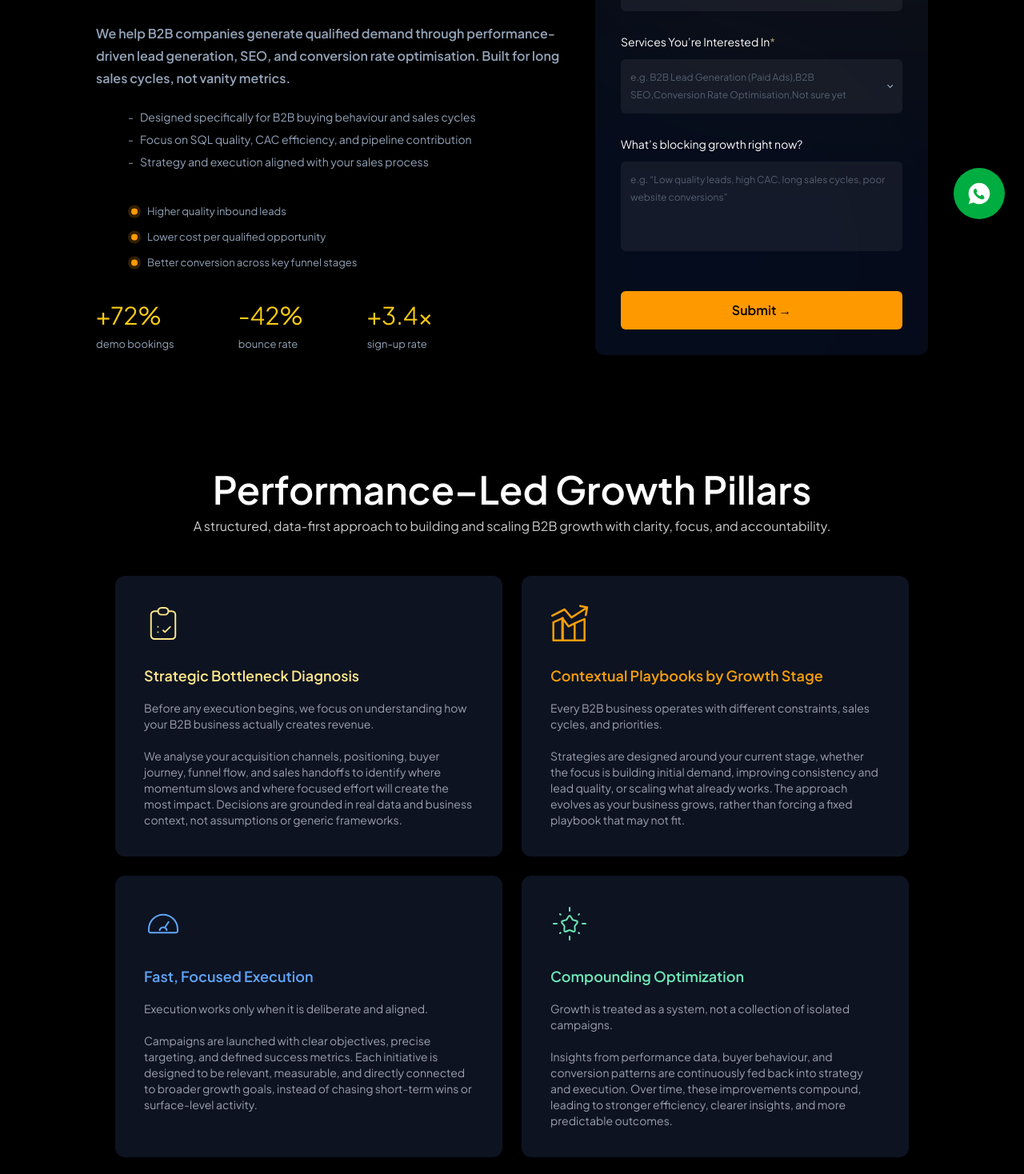
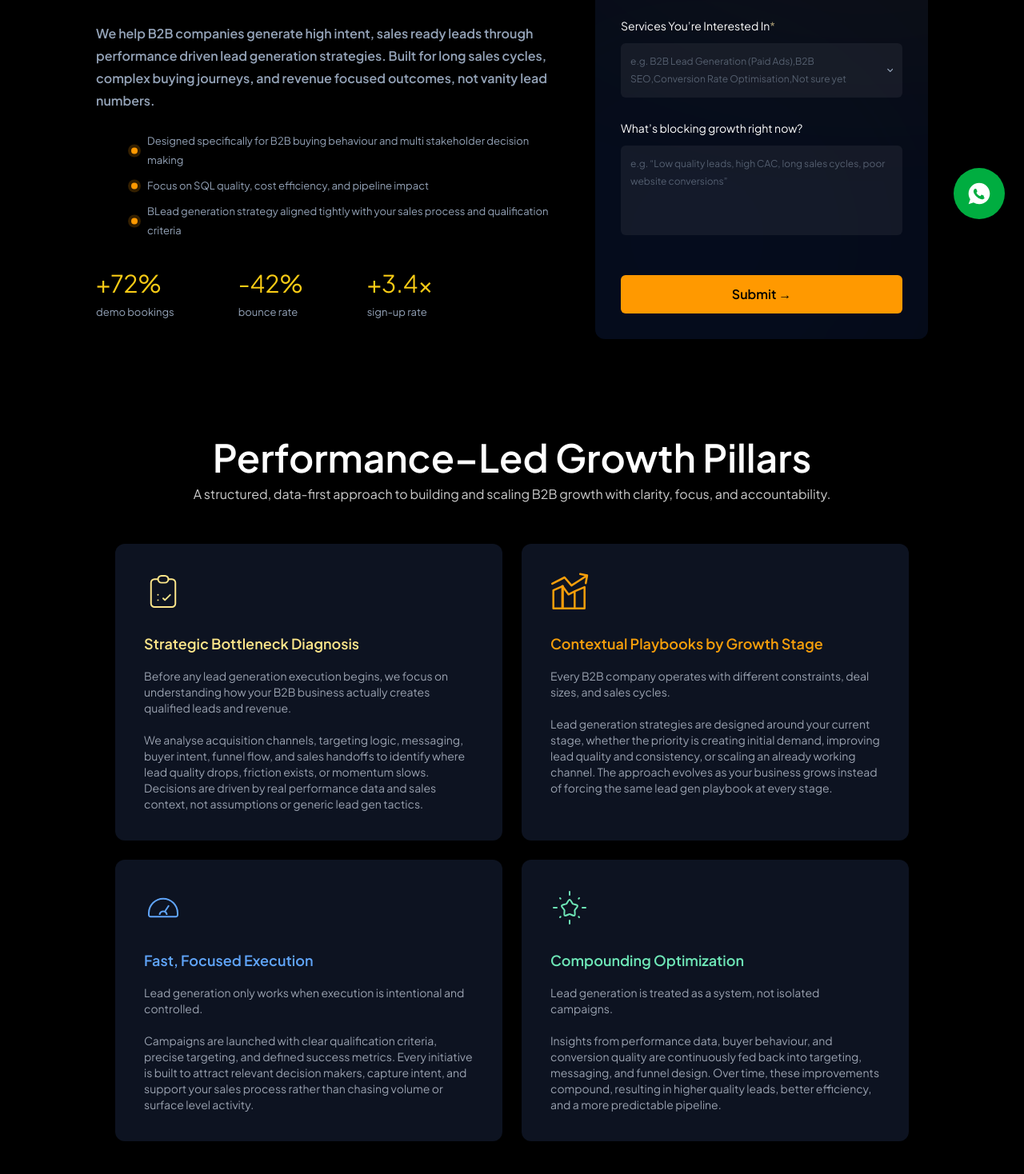
Before and after one commit to harishramesh99/b2b_Lead-Generation_v1, a Next.js app: page / in a window 1280 px wide. Shown: the part 502-1970 px from the top of the page at 80% size. Built offline with nearby package versions, Linux system fonts and the light colour scheme.

Commit message:
first commit

```diff
--- a/src/app/_components/B2B/hooks/useB2B.ts
+++ b/src/app/_components/B2B/hooks/useB2B.ts
@@ -4,7 +4,7 @@ const useSaas = () => {
   return {
     heading: 'Why B2B Companies Partner With Me',
     subheading:
-      'B2B teams work with me because growth decisions are grounded in data, context, and execution discipline. No fluff. Just focused strategy, clear communication, and results that tie back to the business.',
+      'B2B teams work with me because growth decisions are grounded in data, context, and execution discipline. No fluff. Just focused strategy, clear communication, and results that tie directly to revenue and pipeline impact.',
     cta: {
       text: 'Book a Call',
       link: '/book-a-call', // replace with actual URL
@@ -15,21 +15,21 @@ const useSaas = () => {
         title: 'Dedicated B2B Expertise',
         color: 'text-yellow-400',
         description:
-          'Deep experience working with B2B businesses that operate with longer sales cycles, multiple decision makers, and high-value deals. \n\n Every strategy is built around real B2B growth metrics such as lead quality, pipeline contribution, conversion efficiency, and sales alignment.',
+          'Deep experience working with B2B businesses that operate with longer sales cycles, multiple stakeholders, and high value deals. \n\n Every strategy is designed around real B2B growth metrics such as lead quality, cost per qualified opportunity, pipeline contribution, and alignment with sales teams.',
       },
       {
         icon: '/assets/Svg//coins.svg',
         title: 'Transparency and Accountability',
         color: 'text-sky-400',
         description:
-          'Clear reporting, consistent communication, and full visibility into what is working and what is not.\n\n You always know where budget is being spent, what impact it is driving, and how decisions are being made in alignment with your business objectives.',
+          'Clear reporting, consistent communication, and complete visibility into performance.\n\n You always know where budget is being spent, what is working, what is not, and why decisions are being made, with all actions tied back to your business goals.',
       },
       {
         icon: '/assets/Svg/graph.svg',
         title: 'Proven, Impactful Results',
         color: 'text-emerald-400',
         description:
-          'Hands-on experience executing and scaling performance-driven campaigns for B2B companies.\n\n Every outcome is backed by measurable improvements and real case studies, not vanity metrics or surface-level wins.',
+          'Hands-on experience executing and scaling performance driven lead generation programs for B2B companies. \n\n Every outcome is backed by measurable improvements and real results, not vanity metrics, inflated lead counts, or surface level wins..',
       },
     ],
   }
--- a/src/app/_components/accelerate/Accelerate.tsx
+++ b/src/app/_components/accelerate/Accelerate.tsx
@@ -3,7 +3,7 @@
 import Image from 'next/image'
 import useAccelerate from './hooks/useAccelerate'
 import { useState } from 'react'
-import line from '../../../../public/assets/Svg/line.svg'
+import line from '@/../public/assets/Svg/line.svg'
 import { FaArrowRightLong } from "react-icons/fa6";
 import CustomDropdown from '@/_components/CustomDropdown'
 import Link from 'next/link'
@@ -83,14 +83,7 @@ const payload = {
           })}
         </h1>
         <p className="text-[#94A3B8] md:text-[16px] text-[14px] leading-[22px] md:leading-7 font-semibold mb-6 font-jakarta">{description}</p>
-<ul className="space-y-2 mb-10 text-[#94A3B8] text-sm ml-10">
-  {descriptionBullets.map((item, idx) => (
-    <li key={idx} className="flex gap-2">
-      <span>-</span>
-      <span>{item}</span>
-    </li>
-  ))}
-</ul>
+
 
         <ul className="space-y-2 mb-8 ml-10">
           {bullets.map((point, idx) => (
--- a/src/app/_components/accelerate/hooks/useAccelerate.ts
+++ b/src/app/_components/accelerate/hooks/useAccelerate.ts
@@ -5,20 +5,20 @@ const useAccelerate = (slug?: string) => {
   return {
     heading: isSaasPage
       ? "B2B digital marketing agency focused on lead quality, pipeline growth, and conversion efficiency through performance marketing, SEO, and CRO."
-      : "B2B Digital Marketing Agency Focused on Building a Predictable Sales Pipeline",
+      : "B2B Lead Generation Company Focused on Qualified Demand, Not Lead Volume",
     description:
-      "We help B2B companies generate qualified demand through performance-driven lead generation, SEO, and conversion rate optimisation. Built for long sales cycles, not vanity metrics.",
+      "We help B2B companies generate high intent, sales ready leads through performance driven lead generation strategies. Built for long sales cycles, complex buying journeys, and revenue focused outcomes, not vanity lead numbers.",
 
 descriptionBullets: [
-  "Designed specifically for B2B buying behaviour and sales cycles",
-  "Focus on SQL quality, CAC efficiency, and pipeline contribution",
-  "Strategy and execution aligned with your sales process",
+  "Designed specifically for B2B buying behaviour and multi stakeholder decision making",
+  "Focus on SQL quality, cost efficiency, and pipeline impact",
+  "Lead generation strategy aligned tightly with your sales process and qualification criteria",
 ],
 
     bullets: [
-      "Higher quality inbound leads",
-      "Lower cost per qualified opportunity",
-      "Better conversion across key funnel stages",
+      "Designed specifically for B2B buying behaviour and multi stakeholder decision making",
+      "Focus on SQL quality, cost efficiency, and pipeline impact",
+      "BLead generation strategy aligned tightly with your sales process and qualification criteria",
     ],
     stats: [
       { label: "demo bookings", value: "+72%" },
--- a/src/app/_components/faqs/hooks/useFaqs.ts
+++ b/src/app/_components/faqs/hooks/useFaqs.ts
@@ -2,17 +2,17 @@ const faqData = [
   {
     question: 'What services do you offer?',
     answer:
-      'I offer Performance Marketing, SEO, and Conversion Rate Optimisation for B2B companies. The focus is on generating qualified demand, improving conversion efficiency, and building a predictable sales pipeline rather than driving vanity metrics.',
+      'I offer Performance Marketing, SEO, and Conversion Rate Optimisation for B2B companies. The focus is on generating qualified demand, improving conversion efficiency, and building a predictable sales pipeline rather than chasing vanity metrics.',
   },
   {
     question: 'Do you specialize in B2B growth?',
     answer:
-      "Yes. My work is focused specifically on B2B businesses with longer sales cycles, higher deal values, and multiple decision makers. Strategies are designed around lead quality, pipeline contribution, and sales alignment, not just traffic or lead volume.",
+      "Yes. My work is focused specifically on B2B businesses with longer sales cycles, higher deal values, and multiple decision makers. Strategies are built around lead quality, pipeline contribution, and sales alignment, not just traffic or lead volume.",
   },
   {
     question: 'What does the Google Ads Audit process involve?',
     answer:
-      'The audit looks at account structure, keyword intent, targeting, tracking accuracy, conversion setup, and spend efficiency. The goal is to identify gaps, wasted spend, and opportunities to improve lead quality and performance before scaling further.',
+      'The audit reviews account structure, keyword intent, targeting, tracking accuracy, conversion setup, and spend efficiency. The goal is to identify gaps, wasted spend, and opportunities to improve lead quality and performance before scaling.',
   },
   {
     question: 'How fast can we go live?',
@@ -33,7 +33,7 @@ const faqData = [
     {
     question: 'What kind of results can we expect?',
     answer:
-      'Results depend on market, budget, sales cycle, and starting point. The focus is always on improving efficiency, lead quality, and pipeline impact over time. I set realistic expectations upfront and optimise consistently based on real performance data.',
+      'Results depend on market, budget, sales cycle, and starting point. The focus is always on improving efficiency, lead quality, and pipeline impact over time. Expectations are set clearly upfront and optimisation is driven by real performance data.',
   },
 ]
 
--- a/src/app/_components/growth/hooks/useGrowth.ts
+++ b/src/app/_components/growth/hooks/useGrowth.ts
@@ -2,9 +2,9 @@ const GROWTH_STEPS = [
   {
     stepLabel: 'Step 1',
     title: 'Discovery',
-    subtitle: 'A clear, structured process focused on what drives measurable B2B growth.',
+    subtitle: 'Every B2B business is different, and so is its path to growth.',
     description:
-      "In this phase, I take a deep dive into your business model, target accounts, buyer journey, and funnel structure. We assess current acquisition efforts, conversion gaps, and growth constraints to understand what is limiting performance and where focus will create the highest impact. The outcome is clarity, not assumptions.",
+      "In this phase, I take a deep dive into your business model, target accounts, buyer journey, and funnel structure. We assess current acquisition efforts, conversion gaps, and growth constraints to understand what is limiting performance and where focused effort will create the highest impact. The outcome is clarity built on context and data, not assumptions.",
   },
   {
     stepLabel: 'Step 2',
@@ -15,23 +15,23 @@ const GROWTH_STEPS = [
   {
     stepLabel: 'Step 3',
     title: 'Rapid Deployment',
-    subtitle: 'Launch with precision, not shortcuts.',
+    subtitle: 'Launch with precision and discipline.',
     description:
-      "Campaigns are implemented using proven structures refined across multiple B2B accounts. This includes accurate tracking, audience segmentation, and creative testing frameworks. Every setup is designed to generate early signals quickly while maintaining data integrity and scalability.",
+      "Campaigns are implemented using proven structures refined across multiple B2B accounts. This includes accurate tracking, audience segmentation, and creative testing frameworks. Every setup is designed to generate early performance signals while maintaining clean data and long term scalability.",
   },
   {
     stepLabel: 'Step 4',
     title: 'Optimization & Iteration',
     subtitle: "Performance improves through disciplined iteration.",
     description:
-      'Campaign data is continuously analysed to identify what drives results and what drains budget. Through testing, optimisation, and funnel refinement, we improve efficiency, strengthen conversion paths, and compound performance over time.',
+      'Campaign data is continuously analysed to identify what drives results and what drains budget. Through structured testing, optimisation, and funnel refinement, we improve efficiency, strengthen conversion paths, and compound performance over time.',
   },
   {
     stepLabel: 'Step 5',
     title: 'Scaling',
     subtitle: 'Clarity, accountability, and forward momentum.',
     description:
-      'You receive clear, business-focused reporting centred around metrics that matter: cost efficiency, conversion performance, pipeline contribution, and growth trends. Every report is paired with actionable insights and next steps, so decisions are always intentional and informed.',
+      'You receive clear, business focused reporting centred around metrics that matter such as cost efficiency, conversion performance, pipeline contribution, and growth trends. Every report includes actionable insights and defined next steps so decisions are always intentional and informed.',
   },
 ]
 
--- a/src/app/_components/hello/hooks/useHello.ts
+++ b/src/app/_components/hello/hooks/useHello.ts
@@ -8,7 +8,7 @@ const useHello = (slug?: string) => {
       ? "A Digital marketing strategist helping | B2B brands scale with precision."
       : "A performance marketing strategist helping B2B companies build predictable, scalable growth.",
     description: isB2BPage
-      ? "I help B2B and digital-first businesses unlock growth through data-driven Digital marketing. |With a strategy-first approach and deep campaign analytics, I've helped companies across | the globe improve ROI, reduce CAC, and scale faster — all while aligning with their unique | goals."
+      ? "I work with B2B and digital-first businesses to design and execute growth strategies grounded in data, intent, and execution discipline. With a strategy-first approach and deep campaign analysis, I help teams improve ROI, increase pipeline efficiency, and scale with clarity while staying aligned with real business goals."
       : "I work with B2B and digital-first businesses to design and execute growth strategies grounded in data, intent, and execution discipline. With a strategy-first approach and deep campaign analysis, I help teams improve ROI, increase pipeline efficiency, and scale with clarity while staying aligned with real business goals.",
 
     stats: [
--- a/src/app/_components/performance/hooks/usePerformance.ts
+++ b/src/app/_components/performance/hooks/usePerformance.ts
@@ -11,28 +11,28 @@ const usePerformance = () => {
         textcolor: 'text-[#FDE68A]',
         title: 'Strategic Bottleneck Diagnosis',
         description:
-          'Before any execution begins, we focus on understanding how your B2B business actually creates revenue.\n\n  We analyse your acquisition channels, positioning, buyer journey, funnel flow, and sales handoffs to identify where momentum slows and where focused effort will create the most impact. Decisions are grounded in real data and business context, not assumptions or generic frameworks.',
+          'Before any lead generation execution begins, we focus on understanding how your B2B business actually creates qualified leads and revenue.\n\n  We analyse acquisition channels, targeting logic, messaging, buyer intent, funnel flow, and sales handoffs to identify where lead quality drops, friction exists, or momentum slows. Decisions are driven by real performance data and sales context, not assumptions or generic lead gen tactics.',
       },
       {
         icon: '/assets/Svg/icon2.svg',
         textcolor: 'text-[#F59E0B]',
         title: 'Contextual Playbooks by Growth Stage',
         description:
-          'Every B2B business operates with different constraints, sales cycles, and priorities.\n\nStrategies are designed around your current stage, whether the focus is building initial demand, improving consistency and lead quality, or scaling what already works. The approach evolves as your business grows, rather than forcing a fixed playbook that may not fit.',
+          'Every B2B company operates with different constraints, deal sizes, and sales cycles.\n\nLead generation strategies are designed around your current stage, whether the priority is creating initial demand, improving lead quality and consistency, or scaling an already working channel. The approach evolves as your business grows instead of forcing the same lead gen playbook at every stage.',
       },
       {
         icon: '/assets/Svg/icon4.svg',
         textcolor: 'text-[#60A5FA]',
         title: 'Fast, Focused Execution',
         description:
-          'Execution works only when it is deliberate and aligned.\n\nCampaigns are launched with clear objectives, precise targeting, and defined success metrics. Each initiative is designed to be relevant, measurable, and directly connected to broader growth goals, instead of chasing short-term wins or surface-level activity.',
+          'Lead generation only works when execution is intentional and controlled.\n\nCampaigns are launched with clear qualification criteria, precise targeting, and defined success metrics. Every initiative is built to attract relevant decision makers, capture intent, and support your sales process rather than chasing volume or surface level activity.',
       },
       {
         icon: '/assets/Svg/icon3.svg',
         textcolor: 'text-[#6EE7B7]',
         title: 'Compounding Optimization',
         description:
-          'Growth is treated as a system, not a collection of isolated campaigns.\n\nInsights from performance data, buyer behaviour, and conversion patterns are continuously fed back into strategy and execution. Over time, these improvements compound, leading to stronger efficiency, clearer insights, and more predictable outcomes.',
+          'Lead generation is treated as a system, not isolated campaigns.\n\nInsights from performance data, buyer behaviour, and conversion quality are continuously fed back into targeting, messaging, and funnel design. Over time, these improvements compound, resulting in higher quality leads, better efficiency, and a more predictable pipeline.',
       },
     ],
   }
--- a/src/app/_components/proven/hooks/useProven.ts
+++ b/src/app/_components/proven/hooks/useProven.ts
@@ -6,7 +6,7 @@ const useProven = (slug?: string) => {
   return {
     heading: 'Proven Results',
         subheading: isSaasPage
-      ? "Discover the transformative impact of tailored Digital marketing strategies through our case studies. Each snapshot below offers a glimpse into the challenges faced, solutions implemented, and outstanding results achieved."
+      ? "Real examples of how focused performance marketing translates into measurable B2B growth outcomes."
       : "Real examples of how focused performance marketing translates into measurable B2B growth outcomes.",
     case: {
       title: 'Strategic Turnaround at Outplay',
--- a/src/app/_components/services/hooks/useServices.ts
+++ b/src/app/_components/services/hooks/useServices.ts
@@ -8,7 +8,7 @@ const useServices = () => {
         title: 'Performance Marketing',
         color: 'text-yellow-400',
         description:
-          'Drive consistent, high-intent demand through precision-led paid acquisition.\n\nWe design and manage performance marketing programs that align with B2B buying behaviour, longer sales cycles, and revenue-focused outcomes. Campaigns are built around intent, account quality, and pipeline contribution rather than volume alone.',
+          'Drive consistent, high intent demand from the right decision makers.\n\We design and manage performance marketing programs focused on generating sales ready leads through platforms like Google, LinkedIn, and Meta. Campaigns are built around buyer intent, targeting precision, and qualification logic to support pipeline growth rather than lead volume.',
         tools: [
           { name: 'LinkedIn Ads', logo: '/assets/Svg/linkedin.svg' },
           { name: 'Google Ads', logo: '/assets/Svg/googleads.svg' },
@@ -19,7 +19,7 @@ const useServices = () => {
         title: 'Conversion Rate Optimisation (CRO)',
         color: 'text-green-400',
         description:
-          'Turn existing traffic into qualified enquiries and sales conversations.\n\nnWe optimise key conversion points across your website and landing pages to reduce friction, improve clarity, and increase conversion efficiency. Every change is informed by user behaviour, data insights, and business objectives.',
+          'Turn ad traffic into qualified leads and sales conversations.\n\nnWe optimise landing pages, forms, and user journeys to reduce friction and improve lead quality. Every improvement is driven by behavioural data and real conversion insights, ensuring traffic converts into meaningful enquiries, not wasted clicks.',
         tools: [
           { name: 'Figma', logo: '/assets/Svg/figma.svg' },
           { name: 'Hotjar', logo: '/assets/Svg/hotjar.svg' },
@@ -27,10 +27,10 @@ const useServices = () => {
         ],
       },
       {
-        title: 'SEO for B2B',
+        title: 'Lead Qualification & Funnel Design',
         color: 'text-sky-400',
         description:
-          'Build long-term inbound demand from high-intent B2B search.\n\nOur SEO approach focuses on commercial, decision-stage keywords that attract qualified buyers, not just traffic. From technical foundations to content and conversion alignment, SEO is treated as a pipeline-building channel, not a visibility exercise.',
+          'Ensure only the right leads reach your sales team.\n\nLead generation does not end at form fills. We design qualification layers, messaging flows, and funnel structures that filter out low-intent traffic and surface serious prospects. This helps sales teams focus on conversations that have a higher likelihood of closing.',
         tools: [
           { name: 'SEMRUSH', logo: '/assets/Svg/semrush.svg' },
           { name: 'Google Analytics', logo: '/assets/Svg/googleana.svg' },
```
Also changed, not shown: 1 other file (tests, documents, lock files or other folders).
